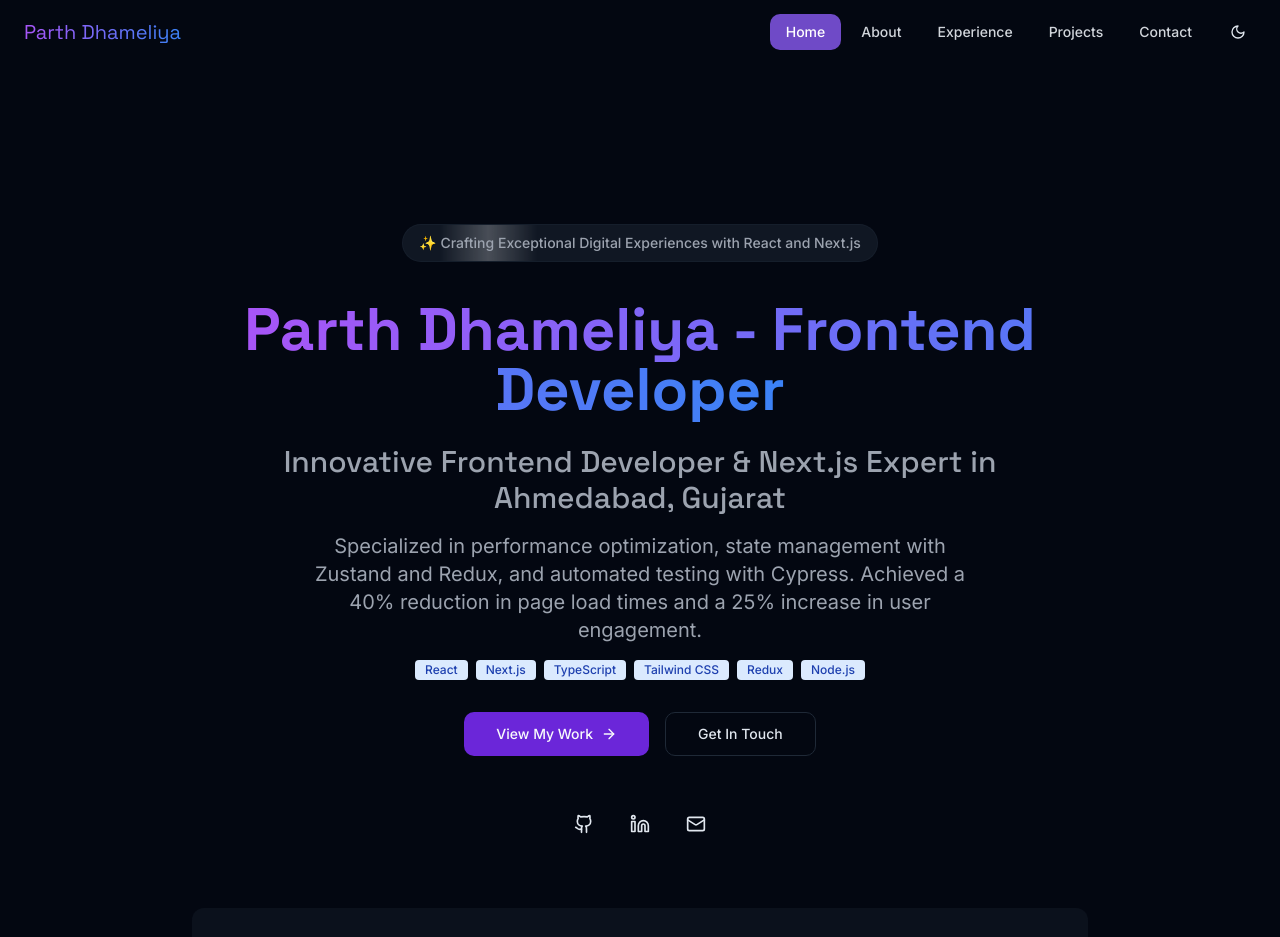
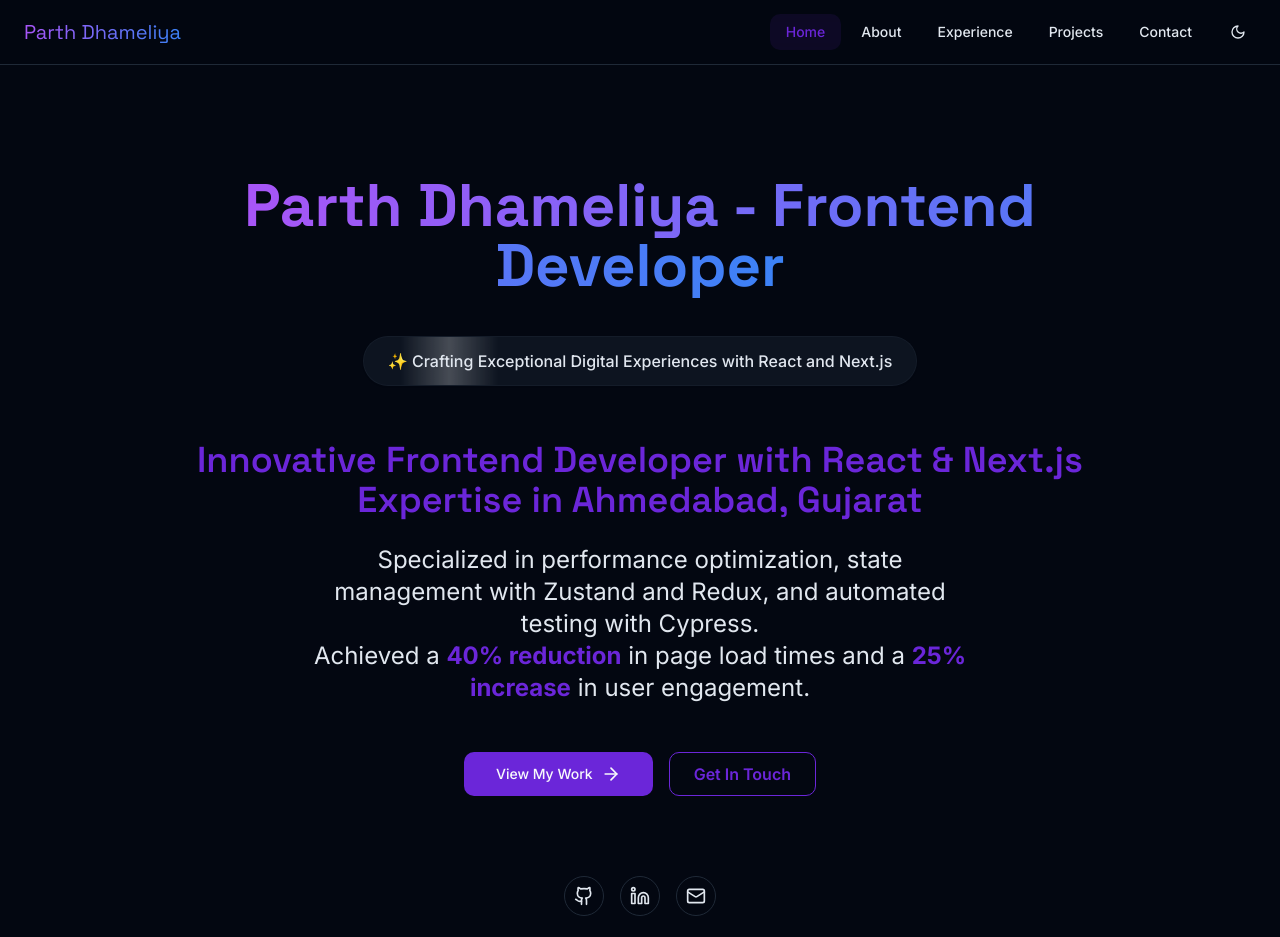
Before and after one commit to parth2504/portfolio, a Next.js app: page / in a window 1280 px wide. Shown: the top 937 px of the page. Built offline with nearby package versions, Linux system fonts and the light colour scheme.

Commit message:
Enhance styling and layout across components for improved user experience; update Navbar for better accessibility and responsiveness; refine text and spacing in HomeClient, AboutClient, ContactClient, ExperienceClient, and ProjectsClient for clarity and visual appeal.

```diff
--- a/app/HomeClient.tsx
+++ b/app/HomeClient.tsx
@@ -41,23 +41,16 @@ export default function HomeClient() {
   );
 
   return (
-    <main className="min-h-screen">
+    <main className="min-h-screen bg-background text-foreground">
       <SectionWrapper>
-        <div className="container mx-auto px-4">
+        <div className="container mx-auto px-4 sm:px-6 lg:px-8">
           <motion.div
             variants={containerVariants}
             initial="hidden"
             animate="visible"
-            className="max-w-4xl mx-auto text-center pt-24 md:pt-32"
+            className="max-w-4xl mx-auto text-center pt-10 md:pt-16 lg:pt-20"
           >
-            <motion.div variants={itemVariants} className="mb-8">
-              <AnimatedShinyText className="text-sm font-medium text-muted-foreground border border-border/40 rounded-full px-4 py-2 bg-muted/50">
-                <span role="text" aria-label="Welcome message">
-                  ✨ Crafting Exceptional Digital Experiences with React and Next.js
-                </span>
-              </AnimatedShinyText>
-            </motion.div>
-            <motion.h1
+       <motion.h1
               variants={itemVariants}
               className="text-4xl md:text-5xl lg:text-6xl font-heading font-bold mb-6"
             >
@@ -65,27 +58,27 @@ export default function HomeClient() {
                 Parth Dhameliya - Frontend Developer
               </span>
             </motion.h1>
-            <motion.div variants={itemVariants} className="mb-8">
-              <h2 className="text-2xl md:text-3xl font-heading font-medium text-muted-foreground mb-4">
-              Innovative Frontend Developer & Next.js Expert in Ahmedabad, Gujarat
+            <motion.div variants={itemVariants} className="mb-8 sm:mb-10 mt-6 sm:mt-10">
+              <AnimatedShinyText className="text-base font-medium text-foreground border border-border/40 rounded-full px-6 py-3 bg-muted/40 shadow-sm">
+                <span role="text" aria-label="Welcome message">
+                  ✨ Crafting Exceptional Digital Experiences with React and Next.js
+                </span>
+              </AnimatedShinyText>
+            </motion.div>
+            <motion.div variants={itemVariants} className="mb-10 sm:mb-12 mt-8 sm:mt-12">
+              <h2 className="text-2xl sm:text-3xl md:text-4xl font-heading font-semibold text-primary mb-4 sm:mb-6">
+                Innovative Frontend Developer with React & Next.js Expertise in Ahmedabad, Gujarat
               </h2>
-              <div className="space-y-4">
-                <p className="text-lg md:text-xl text-muted-foreground max-w-2xl mx-auto leading-relaxed">
-                  Specialized in performance optimization, state management with Zustand and Redux, and automated testing with Cypress. Achieved a 40% reduction in page load times and a 25% increase in user engagement.
+              <div className="space-y-4 sm:space-y-6 mt-4 sm:mt-6">
+                <p className="text-lg sm:text-xl md:text-2xl text-foreground max-w-2xl mx-auto leading-relaxed">
+                  Specialized in performance optimization, state management with Zustand and Redux, and automated testing with Cypress.<br />
+                  Achieved a <span className="font-bold text-primary">40% reduction</span> in page load times and a <span className="font-bold text-primary">25% increase</span> in user engagement.
                 </p>
-                <div className="flex flex-wrap justify-center gap-2">
-                  <span className="bg-blue-100 text-blue-800 text-xs font-medium px-2.5 py-0.5 rounded">React</span>
-                  <span className="bg-blue-100 text-blue-800 text-xs font-medium px-2.5 py-0.5 rounded">Next.js</span>
-                  <span className="bg-blue-100 text-blue-800 text-xs font-medium px-2.5 py-0.5 rounded">TypeScript</span>
-                  <span className="bg-blue-100 text-blue-800 text-xs font-medium px-2.5 py-0.5 rounded">Tailwind CSS</span>
-                  <span className="bg-blue-100 text-blue-800 text-xs font-medium px-2.5 py-0.5 rounded">Redux</span>
-                  <span className="bg-blue-100 text-blue-800 text-xs font-medium px-2.5 py-0.5 rounded">Node.js</span>
-                </div>
               </div>
             </motion.div>
             <motion.div
               variants={itemVariants}
-              className="flex flex-col sm:flex-row gap-4 justify-center items-center mb-12"
+              className="flex flex-col sm:flex-row gap-4 justify-center items-center mb-12 sm:mb-20"
             >
               <Button size="lg" className="group" asChild>
                 <a
@@ -96,12 +89,12 @@ export default function HomeClient() {
                 >
                   View My Work
                   <ArrowRight
-                    className="ml-2 h-4 w-4 group-hover:translate-x-1 transition-transform"
+                    className="ml-2 h-5 w-5 group-hover:translate-x-1 transition-transform"
                     aria-hidden="true"
                   />
                 </a>
               </Button>
-              <Button size="lg" variant="outline" asChild>
+              <Button size="lg" variant="outline" className="px-6 py-3 text-base font-semibold border-primary text-primary hover:bg-primary/10 hover:text-primary" asChild>
                 <a
                   href="/contact"
                   onClick={(e) => handleClick(e, "/contact")}
@@ -113,14 +106,14 @@ export default function HomeClient() {
             </motion.div>
             <motion.div
               variants={itemVariants}
-              className="flex justify-center space-x-4"
+              className="flex justify-center gap-4 mt-8"
               role="navigation"
               aria-label="Social links"
             >
               <Button
                 variant="ghost"
                 size="icon"
-                className="rounded-full"
+                className="rounded-full border border-border hover:bg-primary/10 hover:text-primary"
                 asChild
               >
                 <a
@@ -135,7 +128,7 @@ export default function HomeClient() {
               <Button
                 variant="ghost"
                 size="icon"
-                className="rounded-full"
+                className="rounded-full border border-border  hover:bg-primary/10 hover:text-primary"
                 asChild
               >
                 <a
@@ -150,7 +143,7 @@ export default function HomeClient() {
               <Button
                 variant="ghost"
                 size="icon"
-                className="rounded-full"
+                className="rounded-full border border-border hover:bg-primary/10 hover:text-primary"
                 asChild
               >
                 <a
@@ -166,7 +159,7 @@ export default function HomeClient() {
               className="mt-16 text-left bg-muted/30 rounded-lg p-6"
               aria-label="Key achievements"
             >
-              <h3 className="text-xl font-semibold mb-4">
+              <h3 className="text-xl sm:text-2xl font-bold mb-4 text-primary">
                 Recent Achievements
               </h3>
               <ul className="space-y-3">
--- a/components/shared/navbar.tsx
+++ b/components/shared/navbar.tsx
@@ -9,6 +9,7 @@ import { NAVIGATION_LINKS, SITE_CONFIG } from "@/lib/constants"
 import { cn } from "@/lib/utils"
 import { Button } from "@/components/ui/button"
 import { Sheet, SheetContent, SheetTrigger } from "@/components/ui/sheet"
+import { SheetHeader, SheetTitle } from "@/components/ui/sheet"
 import { ThemeToggle } from "@/components/theme/theme-toggle"
 import { useNavigation } from "@/hooks/use-navigation"
 
@@ -37,10 +38,11 @@ export function Navbar() {
 
   return (
     <motion.header
-      className="fixed top-0 left-0 right-0 z-50"
+      className="fixed top-0 left-0 right-0 z-50 bg-background/80 backdrop-blur-md border-b border-border"
       style={{
-        backgroundColor: `rgb(0 0 0 / ${backgroundOpacity})`,
-        backdropFilter: `blur(${backdropBlur}px)`,
+        // fallback for framer-motion scroll effect
+        backgroundColor: undefined,
+        backdropFilter: undefined,
       }}
     >
       <nav className="container mx-auto px-6 h-16">
@@ -57,24 +59,21 @@ export function Navbar() {
           <div className="hidden md:flex items-center gap-1">
             {NAVIGATION_LINKS.map((link) => {
               const isActive = pathname === link.href
-
               return (
                 <motion.a
                   key={link.href}
                   href={link.href}
                   onClick={(e) => handleNavigation(e, link.href)}
                   className={cn(
-                    "relative px-4 py-2 text-sm font-medium rounded-md select-none",
-                    isActive ? "text-white" : "text-gray-300"
+                    "relative px-4 py-2 text-sm font-medium rounded-md select-none transition-colors",
+                    isActive
+                      ? "bg-primary/10 text-primary"
+                      : "text-foreground hover:bg-muted/50 hover:text-primary"
                   )}
                   initial={false}
-                  animate={{
-                    backgroundColor: isActive ? "rgba(139, 92, 246, 0.8)" : "transparent"
-                  }}
+                  animate={{}}
                   whileHover={{
-                    backgroundColor: isActive ? "rgba(139, 92, 246, 0.9)" : "rgba(255, 255, 255, 0.1)",
-                    color: "white",
-                    scale: 1.02
+                    scale: 1.04
                   }}
                   transition={{
                     duration: 0.15,
@@ -100,28 +99,29 @@ export function Navbar() {
                   <span className="sr-only">Toggle menu</span>
                 </Button>
               </SheetTrigger>
-              <SheetContent side="right" className="w-[80vw] sm:w-[385px] bg-black/95 border-gray-800">
+              <SheetContent side="right" className="w-[80vw] sm:w-[385px] bg-background/95 border-border">
+                {/* Accessibility: Add SheetHeader and SheetTitle for DialogContent */}
+                <SheetHeader>
+                  <SheetTitle>Menu</SheetTitle>
+                </SheetHeader>
                 <nav className="flex flex-col gap-4 mt-8">
                   {NAVIGATION_LINKS.map((link) => {
                     const isActive = pathname === link.href
-
                     return (
                       <motion.a
                         key={link.href}
                         href={link.href}
                         onClick={(e) => handleNavigation(e, link.href)}
                         className={cn(
-                          "w-full px-4 py-2 text-lg font-medium rounded-md select-none",
-                          isActive ? "text-white" : "text-gray-300"
+                          "w-full px-4 py-2 text-lg font-medium rounded-md select-none transition-colors",
+                          isActive
+                            ? "bg-primary/10 text-primary"
+                            : "text-foreground hover:bg-muted/50 hover:text-primary"
                         )}
                         initial={false}
-                        animate={{
-                          backgroundColor: isActive ? "rgba(139, 92, 246, 0.8)" : "transparent"
-                        }}
+                        animate={{}}
                         whileHover={{
-                          backgroundColor: isActive ? "rgba(139, 92, 246, 0.9)" : "rgba(255, 255, 255, 0.1)",
-                          color: "white",
-                          scale: 1.02
+                          scale: 1.04
                         }}
                         transition={{
                           duration: 0.15,
```
Also changed, not shown: app/about/AboutClient.tsx (+7 -7 lines), app/contact/ContactClient.tsx (+12 -11 lines), app/experience/ExperienceClient.tsx (+6 -6 lines), app/projects/ProjectsClient.tsx (+0 -28 lines).
